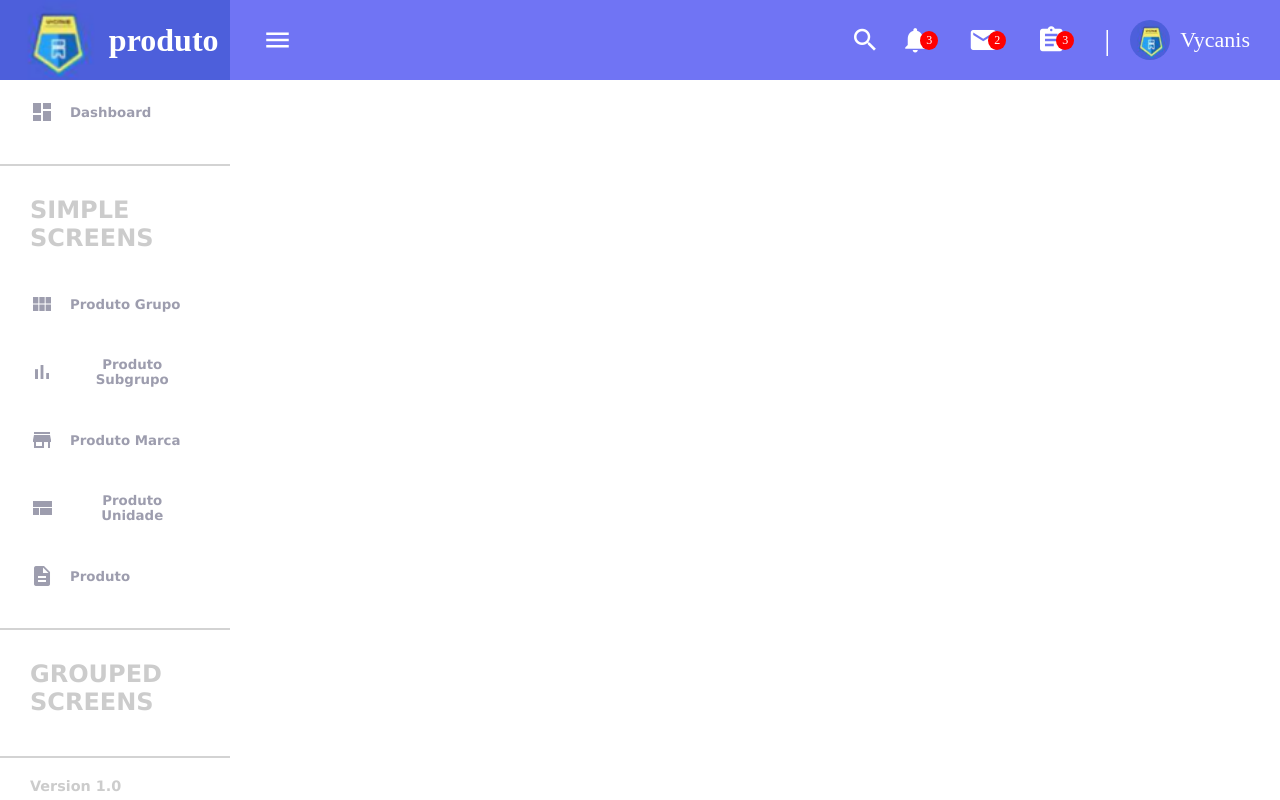
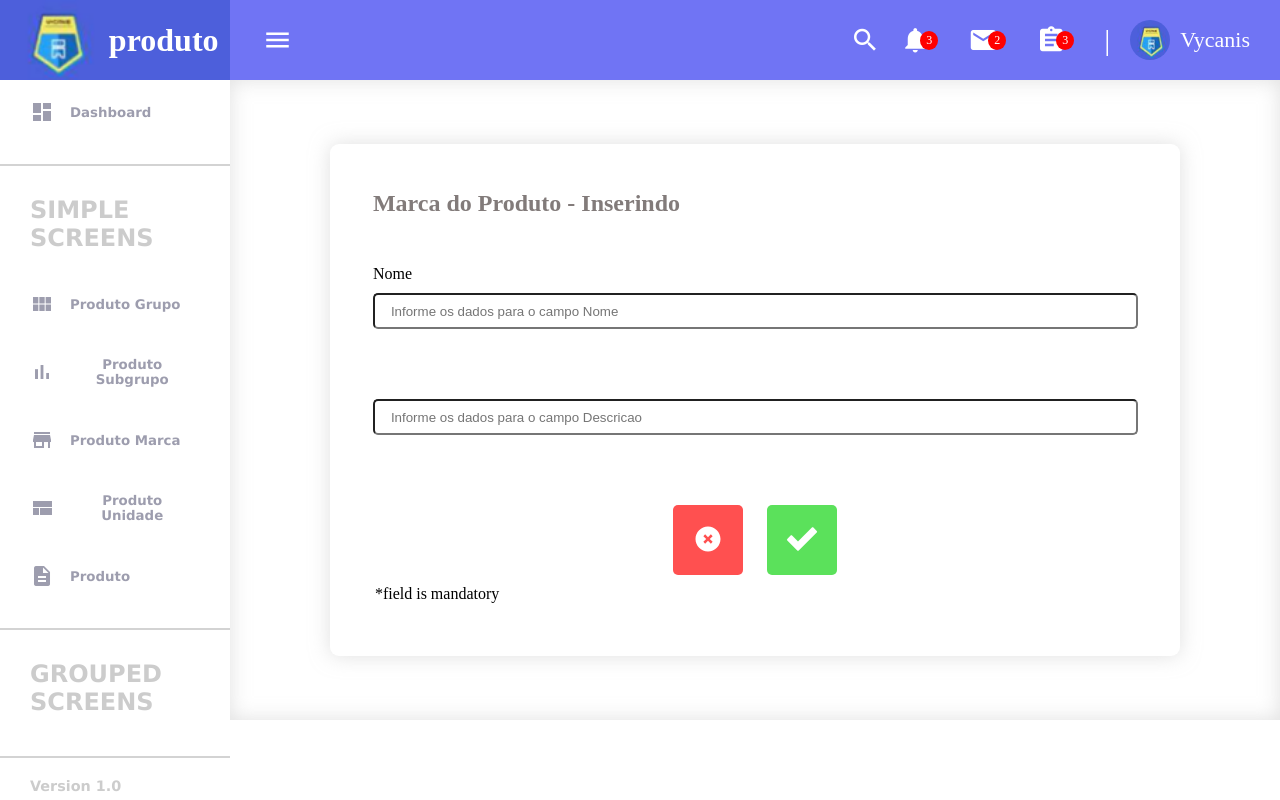
Before and after one commit to Timee-c/m03-noa, an Angular app: page /brand/brandAdd in a window 1280 px wide. Before the commit this address led to /. Built offline with nearby package versions, Linux system fonts and the light colour scheme.

Commit message:
add brand component done

```diff
--- a/src/app/add-brand/add-brand.component.css
+++ b/src/app/add-brand/add-brand.component.css
@@ -0,0 +1,145 @@
+:root {
+  font-family: Arial, Helvetica, sans-serif;
+}
+
+html, body {
+  margin: 0;
+  padding: 0;
+  width: 100%;
+  height: 100%;
+  overflow: hidden;
+}
+
+@media screen and (min-width: 640px) and (min-height: 604px){
+  html, body {
+      overflow: auto hidden; /* Adicione overflow:auto para permitir a rolagem em telas maiores */
+  }
+}
+
+#colorGrad {
+  width: 100%;
+  height: 100%;
+  background-color: white;
+  box-shadow: inset 0 0 20px rgba(193, 193, 193, 0.5);
+  /* Adiciona sombra cinza */
+  display: flex;
+  justify-content: center; /* Alinha a .tabTwo horizontalmente */
+  align-items: center; /* Alinha a .tabTwo verticalmente */
+}
+
+#colorGrad h1 {
+  font-size: 24px;
+  color: #827b7a;
+  white-space: nowrap; /* Evita quebras de linha */
+  overflow: hidden; /* Evita que o texto ultrapasse o contêiner */
+  text-overflow: ellipsis; /* Adiciona reticências quando o texto ultrapassar */
+  margin-bottom: 2em;
+}
+
+@media screen and (min-height: 607px) {
+  #colorGrad {
+      height: 80vh; /* Altere para 80% da altura da tela */
+      overflow: hidden; /* Remova o overflow:auto para evitar a rolagem */
+      display: flex;
+      justify-content: center;
+      align-items: center;
+  }
+}
+
+.tittle {
+  display: flex;
+  width: 98%;
+  text-align: left;
+}
+
+/* Estilo para a div interna, simulando uma tabela */
+.tabTwo {
+  width: 100%; /* Ajuste a largura conforme necessário */
+  height: 40vw;
+  background-color: white;
+  border-radius: 9px;
+  box-shadow: 0 0 20px rgba(193, 193, 193, 0.5); /* Adiciona sombra cinza */
+  margin: 100px;
+  display: flex; /* Ativa o flexbox */
+  justify-content: center; /* Alinha os itens horizontalmente */
+  align-items: center; /* Alinha os itens verticalmente */
+}
+
+.form-label {
+  width: 95%; /* Ajuste a largura conforme necessário */
+  height: 35vw;
+  background-color: white;
+  margin: 20px;
+  border-radius: 5px;
+  justify-content: center;
+  margin: 2px;
+}
+
+@media screen and (min-width: 640px) {
+  .form-label {
+      padding-bottom: 10px;
+      height: 80%;
+      width: 90%;
+  }
+}
+
+.form-input {
+  padding: 15px; /* Adiciona preenchimento interno para melhorar a aparência */
+  box-sizing: border-box;
+  justify-content: center;
+  display: flex;
+  width: 100%;
+  border-radius: 5px;
+  margin-bottom: 70px;
+}
+
+@media screen and (min-width: 640px) {
+  .form-input {
+      height: 5%;
+      padding: 16px;
+  }
+}
+
+.form-group {
+  margin-bottom: 20px; /* Adiciona espaçamento entre os campos */
+}
+
+label {
+  display: block; /* Faz com que o título ocupe uma linha inteira */
+  margin-bottom: 10px; /* Adiciona espaçamento entre o título e o input */
+}
+
+#button-container {
+  display: flex;
+  justify-content: center;
+  margin-top: 12px; /* Adicione margem acima dos botões para espaçamento */
+}
+
+#button-container button {
+  margin: 0 12px; /* Adicione margem entre os botões */
+  width: 70px;
+  height: 70px;
+  border-radius: 5px;
+  border: none;
+  cursor: pointer;
+}
+
+#colorB1 {
+  background: rgb(255, 80, 80);
+}
+
+#colorB2 {
+  background: rgb(91, 225, 91);
+}
+
+#text {
+  left: 0;
+  margin-top: 10px;
+  margin-left: 2px;
+}
+
+@media screen and (min-width: 640px) {
+  #text {
+      margin-top: 10px;
+  }
+}
--- a/src/app/add-brand/add-brand.component.html
+++ b/src/app/add-brand/add-brand.component.html
@@ -1,7 +1,24 @@
-<form action="">
-  <label for="name-field">Nome</label>
-  <input type="text" name="name-field" id="name-field" placeholder="Informe os dados para o campo Nome">
-  <label for="description-field"></label>
-  <input type="text" name="description-field" id="description-field" placeholder="Informe os dados para o campo Descricao">
-  <input type="button" value="exit" [routerLink]="['brand']">
-  <input type="button" value="add"></form>
+<div id="colorGrad">
+  <div class="tabTwo">
+    <div class="form-label">
+      <h1>Marca do Produto - Inserindo</h1>
+      <label for="name-field">Nome</label>
+      <input type="text" name="name-field" id="name-field" class="form-input" placeholder="Informe os dados para o campo Nome" [(ngModel)]="nameInput">
+      <label for="description-field"></label>
+      <input type="text" name="description-field" id="description-field" class="form-input" placeholder="Informe os dados para o campo Descricao" [(ngModel)]="descInput">
+      <div id="button-container">
+        <button type="button" value="exit" [routerLink]="['../']" id="colorB1">
+          <img src="../assets/images/error.svg" alt="" height="30px"
+                        width="50px">
+        </button>
+        <button type="button" value="add" (click)="postBrand()" [routerLink]="['../']" id="colorB2">
+          <img src="../assets/images/check.svg" alt="" height="30px"
+                        width="50px">
+        </button>
+      </div>
+      <div id="text">
+        <p>*field is mandatory</p>
+      </div>
+    </div>
+  </div>
+</div>
--- a/src/app/add-brand/add-brand.component.ts
+++ b/src/app/add-brand/add-brand.component.ts
@@ -1,4 +1,5 @@
-import { Component } from '@angular/core';
+import { Component, inject } from '@angular/core';
+import { BrandDataService } from '../services/brand-data.service';
 
 @Component({
   selector: 'app-add-brand',
@@ -7,4 +8,18 @@ import { Component } from '@angular/core';
 })
 export class AddBrandComponent {
 
+private brandDataService = inject(BrandDataService);
+
+nameInput: string = '';
+descInput: string = '';
+
+postBrand() {
+  const newBrand = {
+    name: this.nameInput,
+    description: this.descInput
+  };
+  this.brandDataService.addBrand(newBrand);
+  console.log(newBrand.name);
 }
+
+}
--- a/src/app/app-routing.module.ts
+++ b/src/app/app-routing.module.ts
@@ -3,11 +3,13 @@ import { RouterModule, Routes } from '@angular/router';
 import { DashboardMainComponent } from './dashboard/dashboard-main.component';
 import { GroupComponent } from './group/group.component';
 import { BrandMainComponent } from './brand/brand-main.component';
+import { AddBrandComponent } from './add-brand/add-brand.component';
 
 const routes: Routes = [
   {path: "dashboard", component: DashboardMainComponent},
   {path: 'group', component: GroupComponent},
-  {path: 'brand', component: BrandMainComponent}
+  {path: 'brand', component: BrandMainComponent},
+  {path: 'brand/brandAdd', component: AddBrandComponent}
 ];
 
 @NgModule({
--- a/src/app/app.module.ts
+++ b/src/app/app.module.ts
@@ -5,10 +5,10 @@ import { AppRoutingModule } from './app-routing.module';
 import { AppComponent } from './app.component';
 import { HeaderComponent } from './header/header.component';
 import { SidebarComponent } from './sidebar/sidebar.component';
-import { SidebarService } from './services/sidebar.service';
 import { GroupComponent } from './group/group.component';
 import { BrandMainComponent } from './brand/brand-main.component';
 import { AddBrandComponent } from './add-brand/add-brand.component';
+import { FormsModule } from "@angular/forms";
 
 @NgModule({
   declarations: [
@@ -18,7 +18,8 @@ import { AddBrandComponent } from './add-brand/add-brand.component';
   ],
   imports: [
     BrowserModule,
-    AppRoutingModule
+    AppRoutingModule,
+    FormsModule
   ],
   providers: [],
   bootstrap: [AppComponent]
--- a/src/app/brand/brand-main.component.css
+++ b/src/app/brand/brand-main.component.css
@@ -15,9 +15,12 @@
 .tittle{
   width: 98%;
   text-align: left;
+  margin-bottom: 10px;
+  margin-left: 10px;
+  margin-top: 10px;
 }
 .bloco{
-  height: 82vh;
+  height: 76vh;
   width: 75vw;
   background-color: white;
   display: flex;
@@ -70,24 +73,34 @@ input{
 }
 .row{
   display: flex;
+  height: 23%;
   border-top: 1px solid rgb(177, 177, 177, 0.4);
 }
 .buttonsTable, .id{
   width: 20%;
+  display: flex;
+  align-items: center;
 }
 .name, .description{
   width: 30%;
+  display: flex;
+  align-items: center;
 }
 .buttonsTable{
-  margin-left: 20px;
   display: flex;
   align-items: center;
 }
 
+.row > .buttonsTable{
+  margin-left: -30px;
+}
 
-
-
-
+.row > .id{
+  margin-right: 7px;
+}
+.row > .name{
+  margin-right: 13px;
+}
 
 .pages{
   margin-top: 20px;
@@ -97,6 +110,8 @@ input{
 }
 .text{
   width: 50%;
+  display: flex;
+  align-items: center;
 }
 .buttons{
   width: 50%;
@@ -120,8 +135,8 @@ input{
   justify-content: center;
 }
 .add > button{
-  height: 70%;
-  width: 5%;
+  height: 80%;
+  width: 7%;
   border-radius: 100px;
   color: rgb(65, 0, 65);
   background-color: rgb(70, 231, 231);
@@ -160,3 +175,7 @@ input{
 .deleteBtn:hover {
   background-color: #c82333;
 }
+
+li, ul{
+  list-style: none;
+}
--- a/src/app/brand/brand-main.component.html
+++ b/src/app/brand/brand-main.component.html
@@ -27,10 +27,10 @@
         </div>
       </div>
 
-      <ul class="row" *ngFor="let brand of getbrandsServiceData().brands">
+      <ul class="row" *ngFor="let brand of getBrandDataServiceData().brands">
         <li class="buttonsTable">
           <button class="editBtn">edit</button>
-          <button class="deleteBtn">delete</button>
+          <button class="deleteBtn" (click)="getBrandDataServiceData().removeBrand(brand.id - 1)">delete</button>
         </li>
         <li class="id">
           <p>{{brand.id}}</p>
@@ -54,7 +54,7 @@
       </div>
     </div>
     <div class="add">
-      <button id="addBrand">+</button>
+      <button id="addBrand"  [routerLink]="['brandAdd']">+</button>
     </div>
   </div>
 </div>
--- a/src/app/brand/brand-main.component.ts
+++ b/src/app/brand/brand-main.component.ts
@@ -8,14 +8,9 @@ import { BrandDataService } from '../services/brand-data.service';
 })
 export class BrandMainComponent {
 
-  private brandsService =  inject(BrandDataService);
+  private brandDataService =  inject(BrandDataService);
 
-  getbrandsServiceData() {
-    return this.brandsService;
-  }
-
-  addBrand (brandToAdd: any) {
-    this.brandsService.addBrand(brandToAdd);
-    brandToAdd.id = this.brandsService.brands.length + 1;
+  getBrandDataServiceData() {
+    return this.brandDataService;
   }
 }
--- a/src/app/services/brand-data.service.ts
+++ b/src/app/services/brand-data.service.ts
@@ -4,13 +4,10 @@ import { Injectable } from '@angular/core';
   providedIn: 'root'
 })
 export class BrandDataService {
-brands: any[] = [{
-  id: 0,
-  name: 'Hugo Boss',
-  description: 'Bom'
-}];
+brands: any[] = [];
 
 addBrand (newBrand: any) {
+  newBrand.id = this.brands.length + 1;
   this.brands.push(newBrand);
 }
 
```
Also changed, not shown: src/assets/images/check.svg (added), src/assets/images/error.svg (added).
